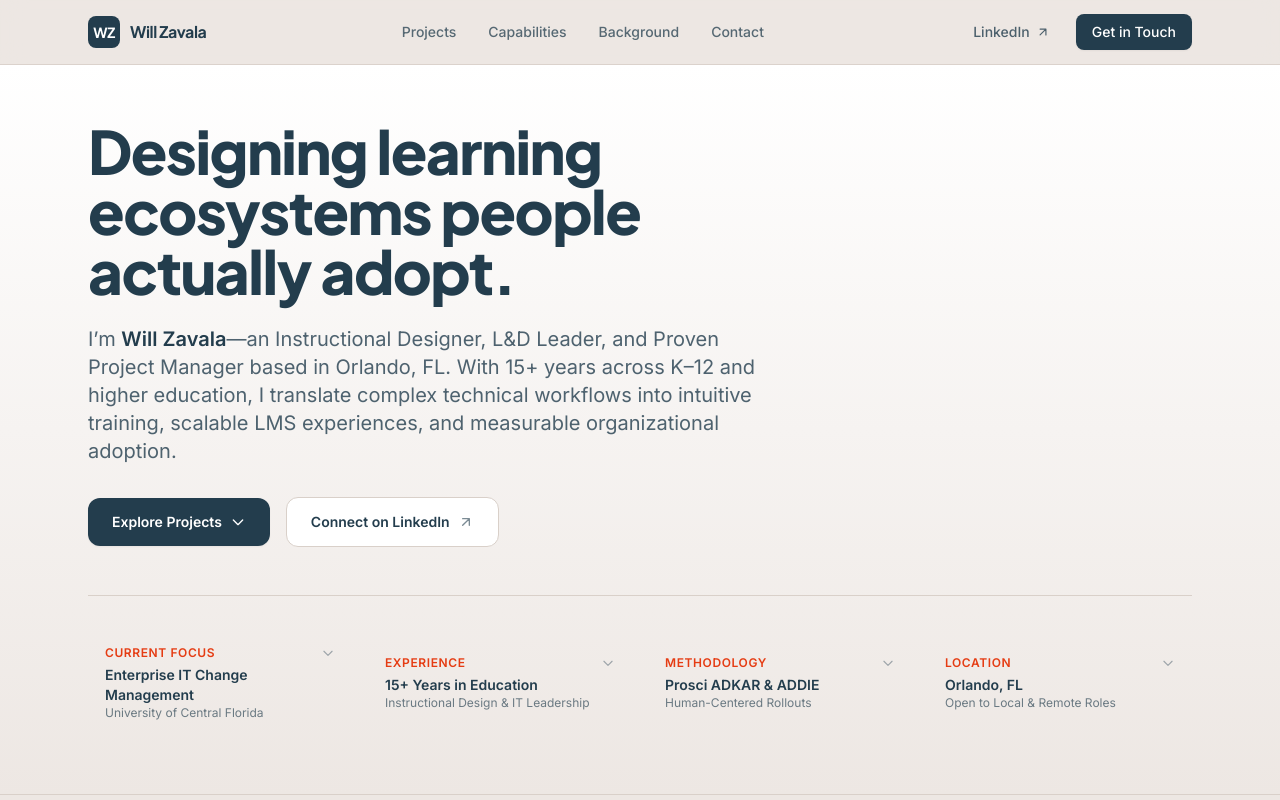
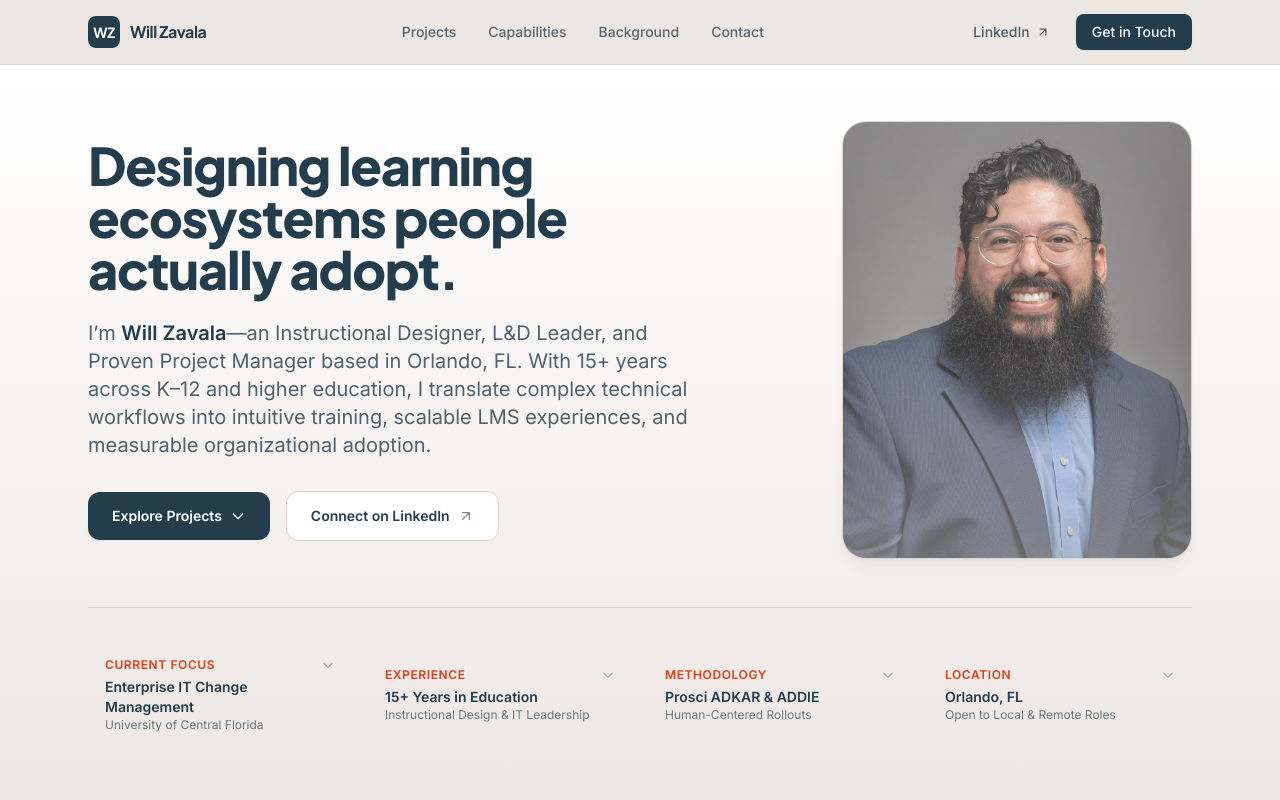
Before and after one commit to WZavala/portfoliosite, a website: page index.html in a window 1280 px wide. Shown: the top 800 px of the page. Drawn offline with nearby package versions, Linux system fonts and the light colour scheme.

Commit message:
feat: update hero section and add public assets support
- Refactor hero section layout to support side-by-side content
- Enable express.static middleware for the public directory
- Update build script to include public assets in distribution

```diff
--- a/index.html
+++ b/index.html
@@ -131,8 +131,9 @@
   <!-- Hero Section -->
   <section class="relative overflow-hidden py-10 md:py-14 border-b border-epl-border bg-gradient-to-b from-white to-epl-light">
     <div class="max-w-6xl mx-auto px-6">
-      <div class="max-w-3xl">
-        <h1 class="font-display font-extrabold text-4xl sm:text-5xl md:text-6xl text-epl-dark tracking-tight leading-[1.1] mb-6">
+      <div class="grid lg:grid-cols-12 gap-10 lg:gap-12 items-center">
+        <div class="lg:col-span-7">
+          <h1 class="font-display font-extrabold text-4xl sm:text-5xl lg:text-[3.25rem] text-epl-dark tracking-tight leading-[1.1] mb-6">
             Designing learning ecosystems people actually adopt.
           </h1>
 
@@ -151,6 +152,16 @@
               Connect on LinkedIn
               <svg class="w-4 h-4 text-epl-dark/60" fill="none" stroke="currentColor" stroke-width="2" viewBox="0 0 24 24"><path stroke-linecap="round" stroke-linejoin="round" d="M7 17L17 7M7 7h10v10"/></svg>
             </a>
+          </div>
+        </div>
+
+        <div class="hidden lg:flex lg:col-span-5 justify-end">
+          <div class="relative w-full max-w-[290px] sm:max-w-[320px] lg:max-w-[350px] aspect-[4/5] rounded-3xl overflow-hidden bg-epl-light-soft border border-epl-border/80 shadow-lg shadow-epl-dark/5">
+            <img src="/assets/aistudio/2026-ZavalaW-35-Web_bb7423e1.jpg"
+                 alt="Will Zavala"
+                 class="w-full h-full object-cover object-top opacity-80" />
+            <div class="pointer-events-none absolute inset-0 bg-gradient-to-t from-epl-light/30 via-transparent to-white/10"></div>
+          </div>
         </div>
       </div>
 
--- a/package.json
+++ b/package.json
@@ -7,7 +7,7 @@
   "scripts": {
     "dev": "node server.js",
     "start": "node server.js",
-    "build": "node --check server.js && node -e \"import('node:fs').then(fs=>{fs.mkdirSync('dist',{recursive:true});fs.copyFileSync('index.html','dist/index.html');})\"",
+    "build": "node --check server.js && node -e \"import('node:fs').then(fs=>{fs.mkdirSync('dist',{recursive:true});if(fs.existsSync('public'))fs.cpSync('public','dist',{recursive:true});fs.copyFileSync('index.html','dist/index.html');})\"",
     "lint": "node --check server.js"
   },
   "dependencies": {
--- a/server.js
+++ b/server.js
@@ -16,6 +16,8 @@ app.get('/index.html', (_req, res) => {
   res.sendFile(path.join(__dirname, 'index.html'));
 });
 
+app.use(express.static(path.join(__dirname, 'public')));
+
 app.use((_req, res) => {
   res.status(404).sendFile(path.join(__dirname, 'index.html'));
 });
```
Also changed, not shown: public/assets/aistudio/2026-ZavalaW-35-Web_bb7423e1.jpg (added). Lines whose indentation alone changed are shown as unchanged.
